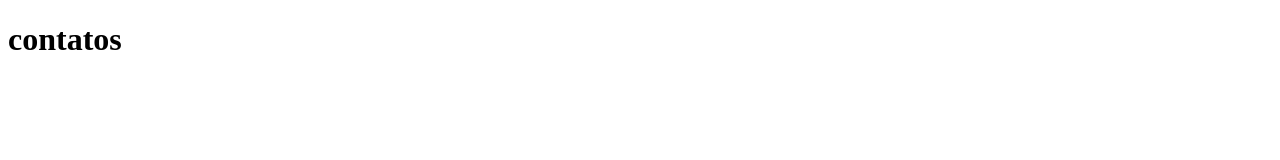
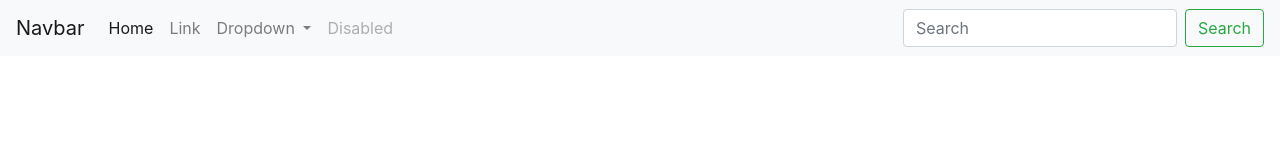
Before and after one commit to Erasmo0110/Prova-senac, a plain HTML site: page contatos.html in a window 1280 px wide. Drawn offline with nearby package versions, Linux system fonts and the light colour scheme.

Commit message:
atualização da pagina contatos

```diff
--- a/contatos.html
+++ b/contatos.html
@@ -2,10 +2,47 @@
 <html lang="pt-br">
 <head>
 	<meta charset="utf-8"/>
+	<link rel="stylesheet" href="https://stackpath.bootstrapcdn.com/bootstrap/4.4.1/css/bootstrap.min.css" integrity="sha384-Vkoo8x4CGsO3+Hhxv8T/Q5PaXtkKtu6ug5TOeNV6gBiFeWPGFN9MuhOf23Q9Ifjh" crossorigin="anonymous">
 	<title>HTML5 - Estrutura básica</title>
 </head>
 <body>
-	<h1> contatos </h1>
+	<nav class="navbar navbar-expand-lg navbar-light bg-light">
+  <a class="navbar-brand" href="#">Navbar</a>
+  <button class="navbar-toggler" type="button" data-toggle="collapse" data-target="#navbarSupportedContent" aria-controls="navbarSupportedContent" aria-expanded="false" aria-label="Toggle navigation">
+    <span class="navbar-toggler-icon"></span>
+  </button>
+
+  <div class="collapse navbar-collapse" id="navbarSupportedContent">
+    <ul class="navbar-nav mr-auto">
+      <li class="nav-item active">
+        <a class="nav-link" href="#">Home <span class="sr-only">(current)</span></a>
+      </li>
+      <li class="nav-item">
+        <a class="nav-link" href="#">Link</a>
+      </li>
+      <li class="nav-item dropdown">
+        <a class="nav-link dropdown-toggle" href="#" id="navbarDropdown" role="button" data-toggle="dropdown" aria-haspopup="true" aria-expanded="false">
+          Dropdown
+        </a>
+        <div class="dropdown-menu" aria-labelledby="navbarDropdown">
+          <a class="dropdown-item" href="#">Action</a>
+          <a class="dropdown-item" href="#">Another action</a>
+          <div class="dropdown-divider"></div>
+          <a class="dropdown-item" href="#">Something else here</a>
+        </div>
+      </li>
+      <li class="nav-item">
+        <a class="nav-link disabled" href="#" tabindex="-1" aria-disabled="true">Disabled</a>
+      </li>
+    </ul>
+    <form class="form-inline my-2 my-lg-0">
+      <input class="form-control mr-sm-2" type="search" placeholder="Search" aria-label="Search">
+      <button class="btn btn-outline-success my-2 my-sm-0" type="submit">Search</button>
+    </form>
+  </div>
+</nav>
 </body>
 </html>
-<script>
+<script src="https://code.jquery.com/jquery-3.4.1.slim.min.js" integrity="sha384-J6qa4849blE2+poT4WnyKhv5vZF5SrPo0iEjwBvKU7imGFAV0wwj1yYfoRSJoZ+n" crossorigin="anonymous"></script>
+<script src="https://cdn.jsdelivr.net/npm/popper.js@1.16.0/dist/umd/popper.min.js" integrity="sha384-Q6E9RHvbIyZFJoft+2mJbHaEWldlvI9IOYy5n3zV9zzTtmI3UksdQRVvoxMfooAo" crossorigin="anonymous"></script>
+<script src="https://stackpath.bootstrapcdn.com/bootstrap/4.4.1/js/bootstrap.min.js" integrity="sha384-wfSDF2E50Y2D1uUdj0O3uMBJnjuUD4Ih7YwaYd1iqfktj0Uod8GCExl3Og8ifwB6" crossorigin="anonymous"></script>
```
